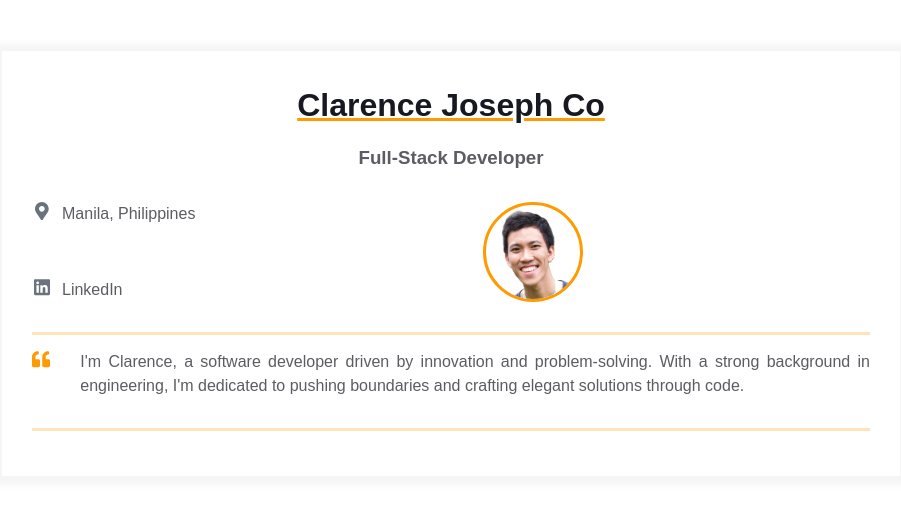
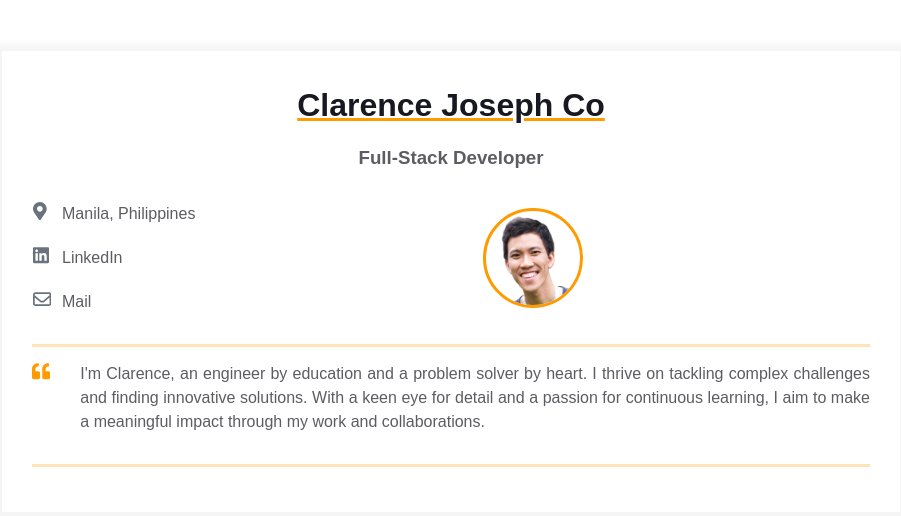
Before and after one commit to cjuc05/homepage, a plain HTML site: page index.html in a window 1280 px wide. Shown: the whole page, without its empty margins (189-1090 px from the left). Drawn offline with Linux system fonts and the light colour scheme.

Commit message:
Updated self description

```diff
--- a/index.html
+++ b/index.html
@@ -18,7 +18,7 @@
                 <div class="contact-info__block">
                     <a href="" rel="author" class="contact-info__item">
                         <div class="contact-info__item-icon-wrapper">
-                          <svg class="contact-info__item-icon" xmlns="http://www.w3.org/2000/svg" viewBox="0 0 384 512">
+                          <svg class="contact-info__item-icon" xmlns="http://www.w3.org/2000/svg" viewBox="0 0 512 512">
                             <path
                               d="M172.268 501.67C26.97 291.031 0 269.413 0 192 0 85.961 85.961 0
                               192 0s192 85.961 192 192c0 77.413-26.97 99.031-172.268 309.67-9.535
@@ -31,7 +31,7 @@
                       </a>
                       <a href="https://www.linkedin.com/in/clarence-co-555885137/" rel="author" class="contact-info__item">
                         <div class="contact-info__item-icon-wrapper">
-                          <svg class="contact-info__item-icon" xmlns="http://www.w3.org/2000/svg" viewBox="0 0 448 512">
+                          <svg class="contact-info__item-icon" xmlns="http://www.w3.org/2000/svg" viewBox="0 0 512 512">
                             <path
                               d="M416 32H31.9C14.3 32 0 46.5 0 64.3v383.4C0 465.5 14.3 480 31.9
                               480H416c17.6 0 32-14.5 32-32.3V64.3c0-17.8-14.4-32.3-32-32.3zM135.4
@@ -44,6 +44,14 @@
                           </svg>
                         </div>
                         <span>LinkedIn</span>
+                      </a>
+                      <a href="mailto:clarencejosephco@gmail.com" rel="author" class="contact-info__item">
+                        <div class="contact-info__item-icon-wrapper">
+                          <svg class="contact-info__item-icon" xmlns="http://www.w3.org/2000/svg" viewBox="0 0 512 512">
+                            <path d="M64 112c-8.8 0-16 7.2-16 16v22.1L220.5 291.7c20.7 17 50.4 17 71.1 0L464 150.1V128c0-8.8-7.2-16-16-16H64zM48 212.2V384c0 8.8 7.2 16 16 16H448c8.8 0 16-7.2 16-16V212.2L322 328.8c-38.4 31.5-93.7 31.5-132 0L48 212.2zM0 128C0 92.7 28.7 64 64 64H448c35.3 0 64 28.7 64 64V384c0 35.3-28.7 64-64 64H64c-35.3 0-64-28.7-64-64V128z"/>
+                          </svg>
+                        </div>
+                        <span>Mail</span>
                       </a>
 
 
@@ -75,10 +83,7 @@
                     ></path>
                   </svg>
                 </div>
-                <p class="intro_text">I'm Clarence, a software developer driven by innovation and
-                  problem-solving. With a strong background in engineering,
-                  I'm dedicated to pushing boundaries and crafting elegant
-                  solutions through code.</p>
+                <p class="intro_text">I'm Clarence, an engineer by education and a problem solver by heart. I thrive on tackling complex challenges and finding innovative solutions. With a keen eye for detail and a passion for continuous learning, I aim to make a meaningful impact through my work and collaborations.</p>
               </div>
             </div>
           </div>
```
